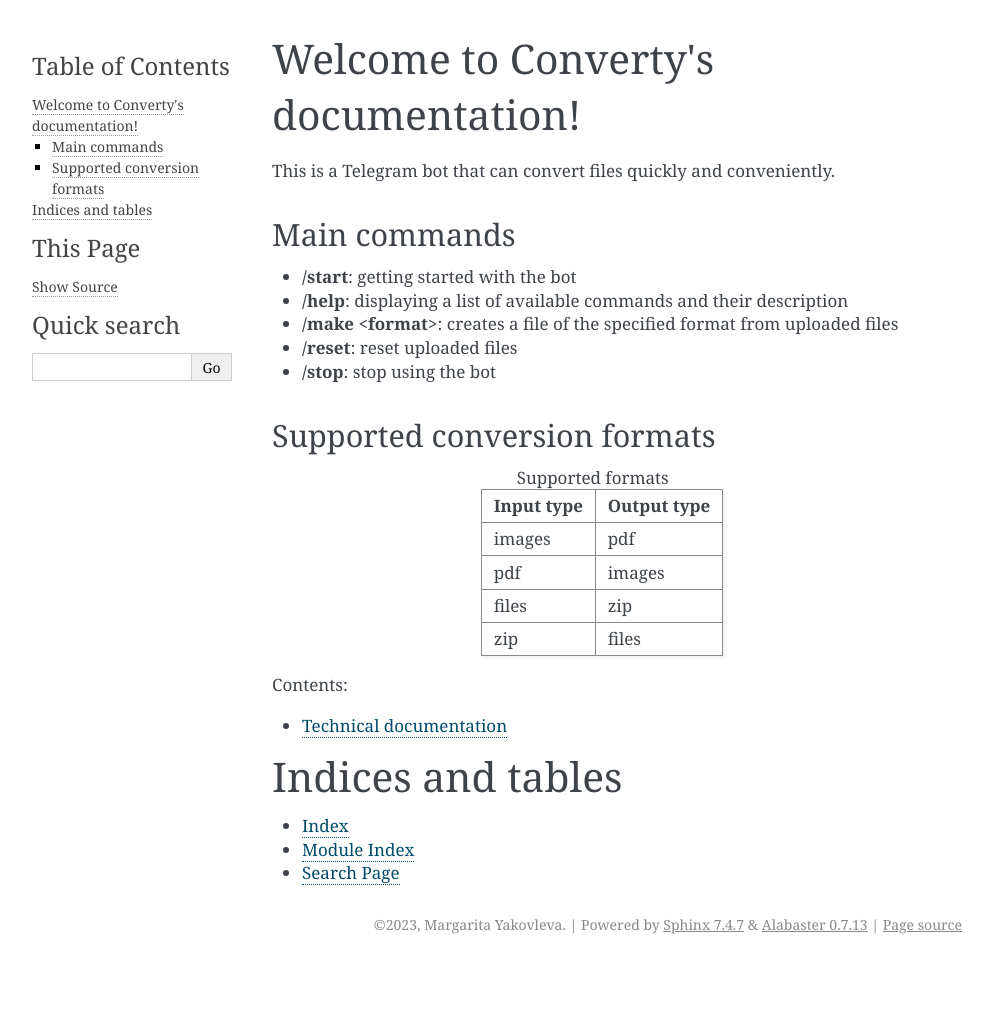
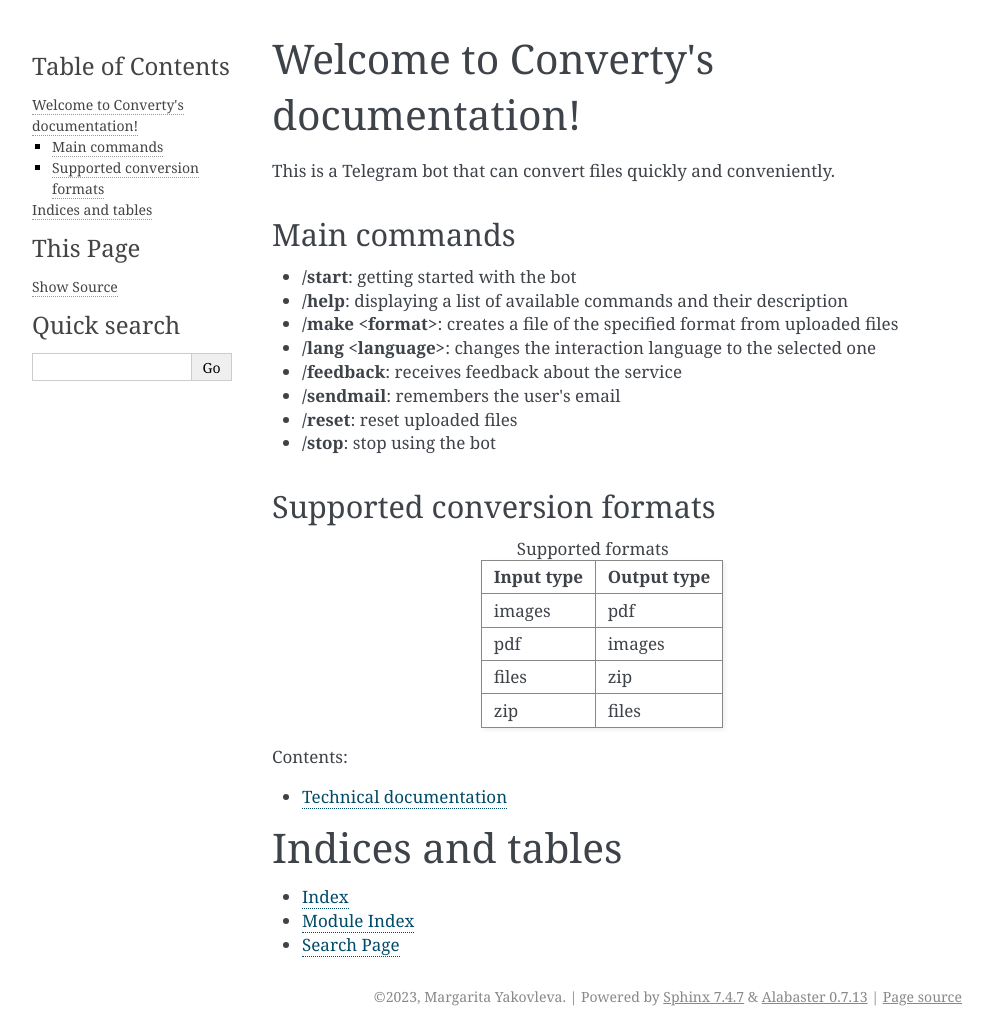
Before and after one commit to nmashanik/converty, a Sphinx documentation site: the page built from docs/index.rst, in a window 1280 px wide. Shown: the whole page, without its empty margins (148-1141 px from the left). Built offline with Sphinx 7.4.7, drawn with Linux system fonts in a browser that asks for light colours; before the commit the page ends 964 px from its top, so only the background shows below that.

Commit message:
Added new commands

```diff
--- a/docs/index.rst
+++ b/docs/index.rst
@@ -14,6 +14,9 @@
 - **/start**: getting started with the bot
 - **/help**: displaying a list of available commands and their description
 - **/make <format>**: creates a file of the specified format from uploaded files
+- **/lang <language>**: changes the interaction language to the selected one
+- **/feedback**: receives feedback about the service
+- **/sendmail**: remembers the user's email
 - **/reset**: reset uploaded files
 - **/stop**: stop using the bot
 
```
